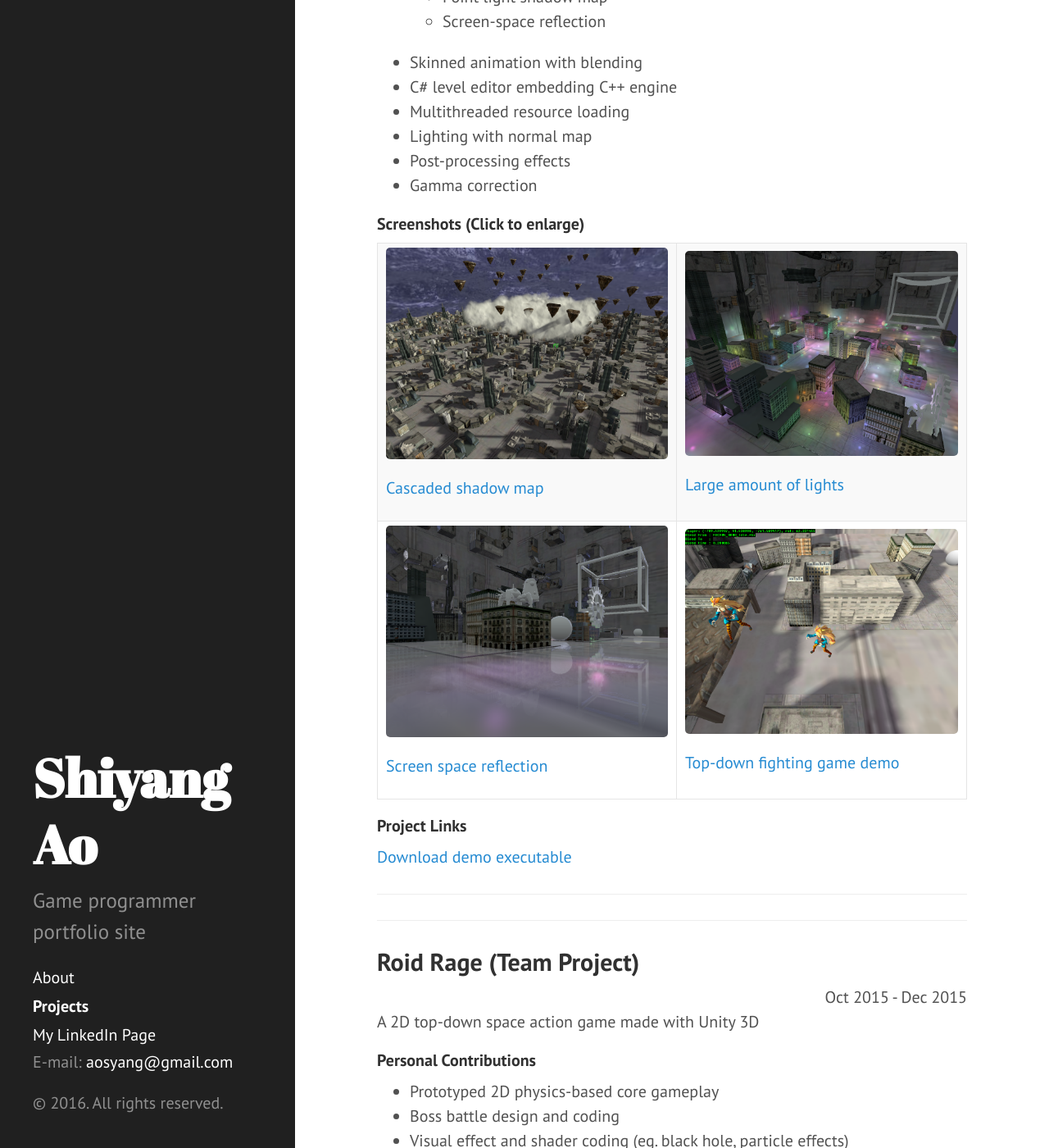
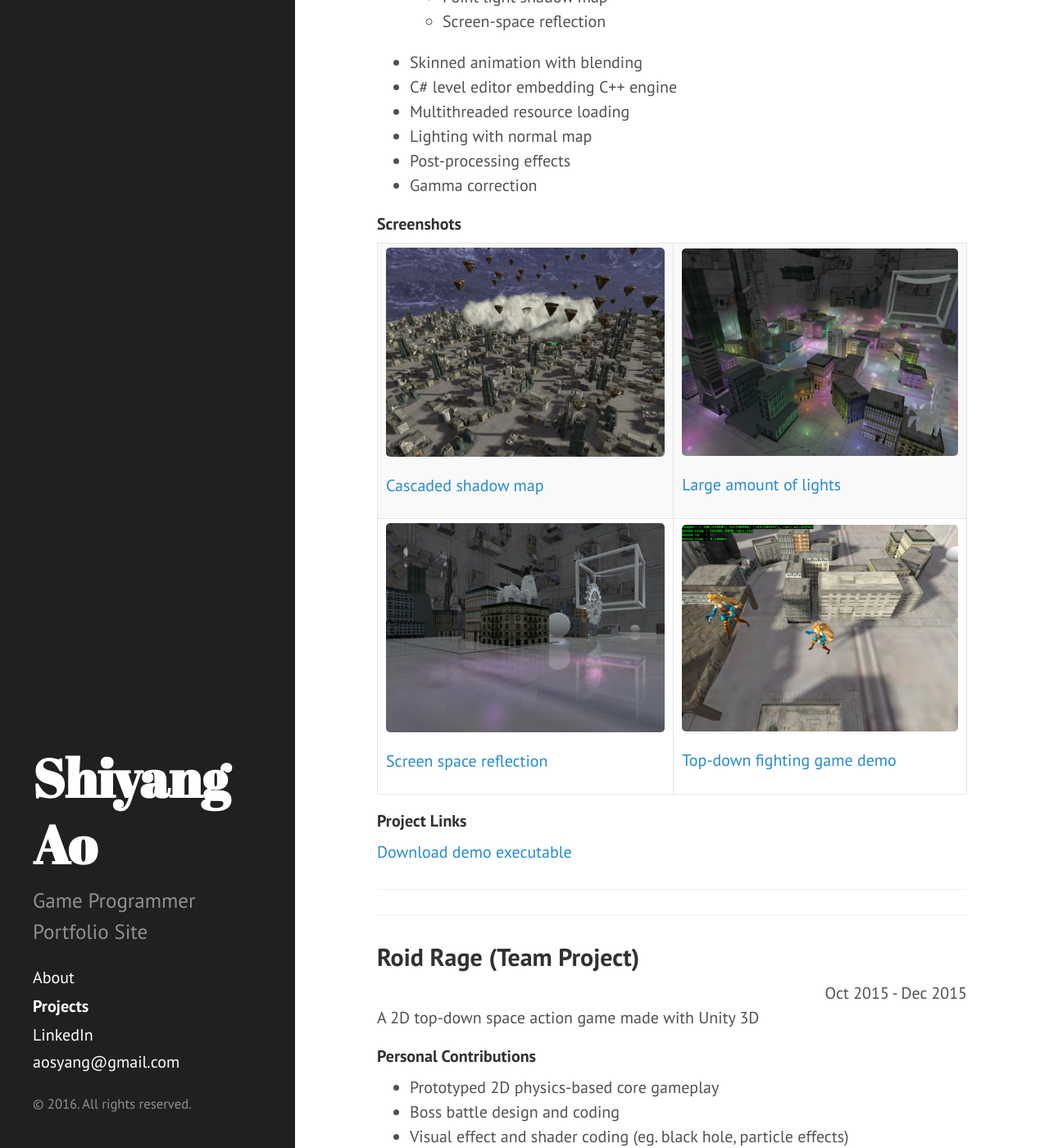
Before and after one commit to aosyang/aosyang.github.io, a Jekyll site: the page built from projects.md, in a window 1280 px wide and 1400 px high, scrolled down 970 px. Shown: the whole window at 82% size. Built offline with Jekyll 4.4.1, drawn with Linux system fonts in a browser that asks for light colours; some of the changed text lies outside the part shown.

Commit message:
Added jpg preview for screenshots. Modified webpage layout.

```diff
--- a/_config.yml
+++ b/_config.yml
@@ -1,5 +1,5 @@
 # Dependencies
-highlighter:      pygments
+highlighter:      rouge
 
 # Permalinks
 permalink:        pretty
@@ -10,13 +10,9 @@
 # Setup
 title:            Shiyang Ao
 tagline:          'Game Programmer Portfolio'
-description:      'Game programmer portfolio site'
+description:      'Game Programmer Portfolio Site'
 url:              https://aosyang.github.io
 baseurl:          /
-
-author:
-  name:           'Mark Otto'
-  url:            https://twitter.com/mdo
 
 paginate:         5
 
--- a/_includes/sidebar.html
+++ b/_includes/sidebar.html
@@ -28,10 +28,10 @@
 
       <!-- <a class="sidebar-nav-item" href="{{ site.github.repo }}">GitHub project</a> -->
       <!-- <span class="sidebar-nav-item">Currently v{{ site.version }}</span> -->
-      <a class="sidebar-nav-item" href="https://www.linkedin.com/in/shiyang-ao-7720b217" target="_blank">My LinkedIn Page</a>
-      <p>E-mail: <a href="mailto:aosyang@gmail.com">aosyang@gmail.com</a></p>
+      <a class="sidebar-nav-item" href="https://www.linkedin.com/in/shiyang-ao-7720b217" target="_blank">LinkedIn</a>
+      <a href="mailto:aosyang@gmail.com">aosyang@gmail.com</a>
     </nav>
 
-    <p>&copy; {{ site.time | date: '%Y' }}. All rights reserved.</p>
+    <p><small>&copy; {{ site.time | date: '%Y' }}. All rights reserved.</small></p>
   </div>
 </div>
--- a/projects.md
+++ b/projects.md
@@ -41,20 +41,20 @@
 * Post-processing effects
 * Gamma correction
 
-#### Screenshots (Click to enlarge)
+#### Screenshots
 
 <table>
   <tbody>
     <tr>
       <td>
         <a href="/img/GraphicsProject0.png" target="_blank">
-          <img src="/img/GraphicsProject0.png" alt="Cascaded shadow map" />
+          <img src="/img/GraphicsProject0_small.jpg" alt="Cascaded shadow map" />
           <p>Cascaded shadow map</p>
         </a>
       </td>
       <td>
         <a href="/img/GraphicsProject1.png" target="_blank">
-          <img src="/img/GraphicsProject1.png" alt="Large amount of lights" />
+          <img src="/img/GraphicsProject1_small.jpg" alt="Large amount of lights" />
           <p>Large amount of lights</p>
         </a>
       </td>
@@ -62,13 +62,13 @@
     <tr>
       <td>
         <a href="/img/GraphicsProject2.png" target="_blank">
-          <img src="/img/GraphicsProject2.png" alt="Screen space reflection" />
+          <img src="/img/GraphicsProject2_small.jpg" alt="Screen space reflection" />
           <p>Screen space reflection</p>
         </a>
       </td>
       <td>
         <a href="/img/GraphicsProject3.png" target="_blank">
-          <img src="/img/GraphicsProject3.png" alt="Top-down fighting game demo" />
+          <img src="/img/GraphicsProject3_small.jpg" alt="Top-down fighting game demo" />
           <p>Top-down fighting game demo</p>
         </a>
       </td>
@@ -91,30 +91,30 @@
 * Boss battle design and coding
 * Visual effect and shader coding (eg. black hole, particle effects)
 
-#### Screenshots (Click to enlarge)
+#### Screenshots
 <table>
   <tbody>
     <tr>
       <td>
         <a href="/img/RoidRage0.png" target="_blank">
-          <img src="/img/RoidRage0.png" />
+          <img src="/img/RoidRage0_small.jpg" />
         </a>
       </td>
       <td>
         <a href="/img/RoidRage1.png" target="_blank">
-          <img src="/img/RoidRage1.png" />
+          <img src="/img/RoidRage1_small.jpg" />
         </a>
       </td>
     </tr>
     <tr>
       <td>
         <a href="/img/RoidRage2.png" target="_blank">
-          <img src="/img/RoidRage2.png" />
+          <img src="/img/RoidRage2_small.jpg" />
         </a>
       </td>
       <td>
         <a href="/img/RoidRage3.png" target="_blank">
-          <img src="/img/RoidRage3.png" />
+          <img src="/img/RoidRage3_small.jpg" />
         </a>
       </td>
     </tr>
```
Also changed, not shown: about.md (+17 -3 lines), img/GraphicsProject0_small.jpg (added), img/GraphicsProject1_small.jpg (added), img/GraphicsProject2_small.jpg (added), img/GraphicsProject3_small.jpg (added), img/RoidRage0_small.jpg (added), img/RoidRage1_small.jpg (added), img/RoidRage2_small.jpg (added), img/RoidRage3_small.jpg (added).
